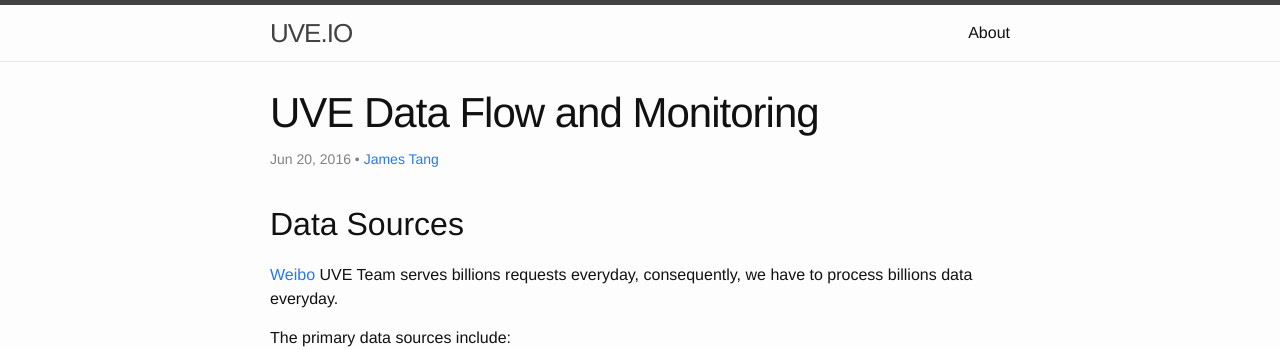
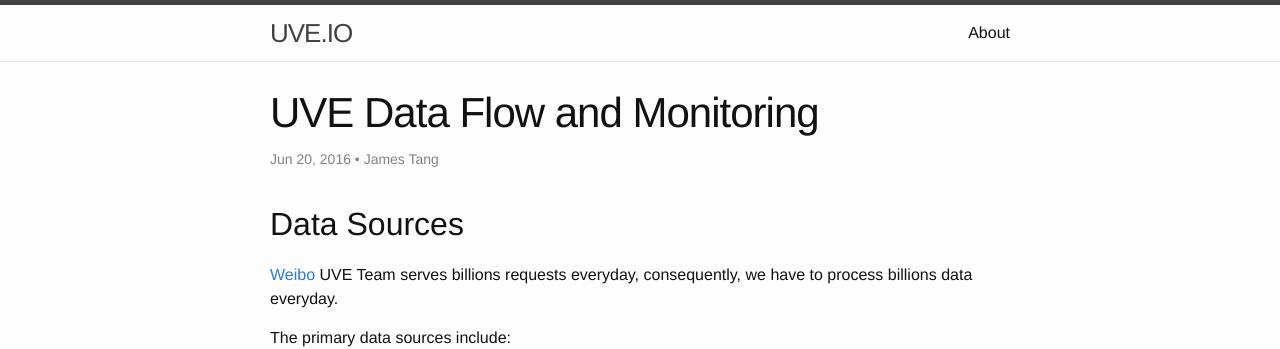
Before and after one commit to lution/uveio.github.io, a Jekyll site: the page built from _posts/2016-06-20-uve-data-flow.markdown, in a window 1280 px wide and 900 px high. Shown: the top 349 px of the window. Built offline with Jekyll 4.4.1, drawn with Linux system fonts in a browser that asks for light colours; part of the change alters nothing that is shown.

```diff
--- a/_posts/2016-06-20-uve-data-flow.markdown
+++ b/_posts/2016-06-20-uve-data-flow.markdown
@@ -1,7 +1,7 @@
 ---
 layout: post
 title:  "UVE Data Flow and Monitoring"
-author: <a href="https://github.com/fwso">James Tang</a>
+author: James Tang
 date:   2016-06-20 13:00:00
 categories:
   - architecture
```
